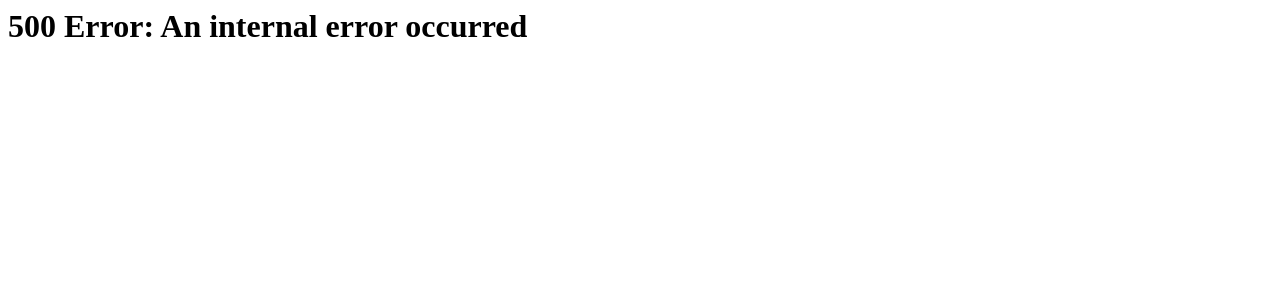
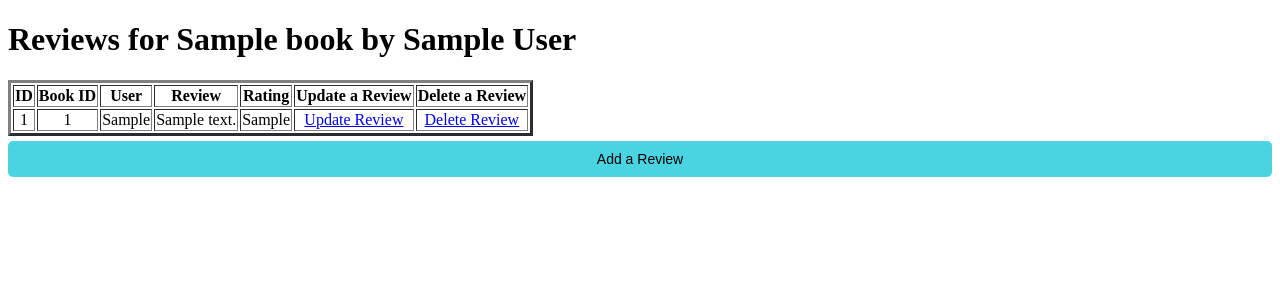
Before and after one commit to ablake12/Book-Club-API, a Flask app: page /books/1/reviews in a window 1280 px wide. Shown: the top 300 px of the page. Run offline with Flask 3, Linux system fonts and the light colour scheme; tables that the repository leaves empty hold one stand-in row (values such as "Sample post").

Commit message:
Add book_id variable

```diff
--- a/templates/reviewUI.html
+++ b/templates/reviewUI.html
@@ -27,12 +27,12 @@
                     <td class="review_wrap">{{ review[3] }}</td>
                     <td class="text_center">{{ review[4] }}</td>
                     <td class="text_center">
-                        <a href="{{ url_for('update_review_form', book_id=book_info[2], review_id=review[0]) }}">
+                        <a href="{{ url_for('update_review_form', book_id=book_id, review_id=review[0]) }}">
                             Update Review
                         </a>
                     </td>
                     <td class="text_center">
-                        <a href="{{ url_for('delete_review', book_id=book_info[2], review_id=review[0]) }}"
+                        <a href="{{ url_for('delete_review', book_id=book_id, review_id=review[0]) }}"
                         onclick="return confirm('Are you sure you want to delete this review?');">
                             Delete Review
                         </a>
@@ -42,5 +42,10 @@
             </tbody>
         </table>
     </div>
+    <div>
+        <a href="{{ url_for('review_form', book_id=book_id) }}">
+            <button type="button" class="add_review_button">Add a Review</button>
+        </a>
+    </div>
 </body>
 </html>
```
